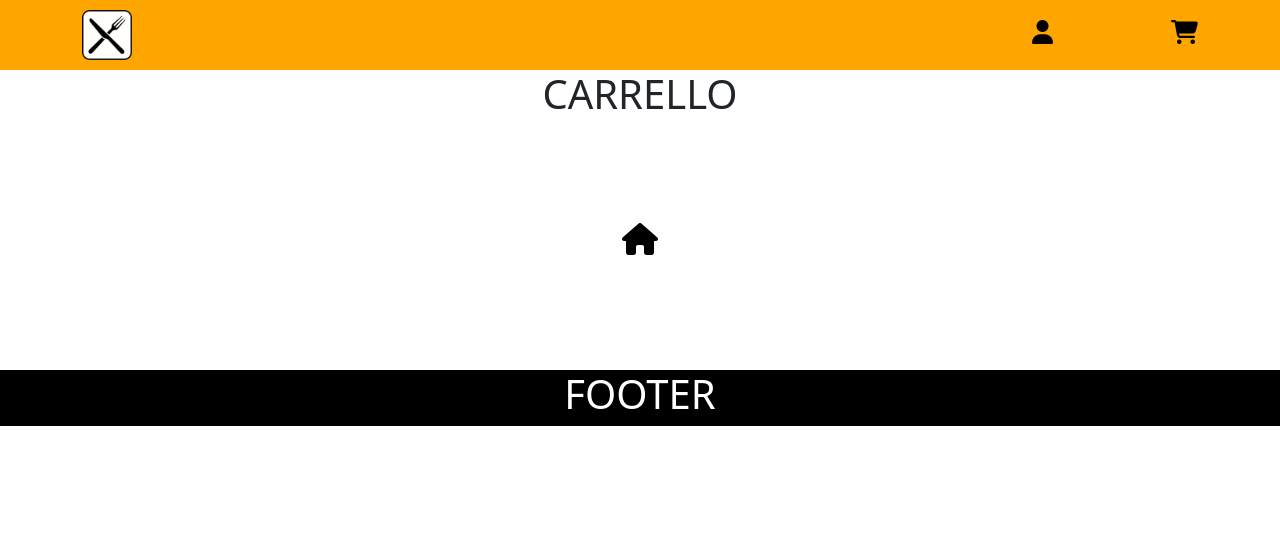
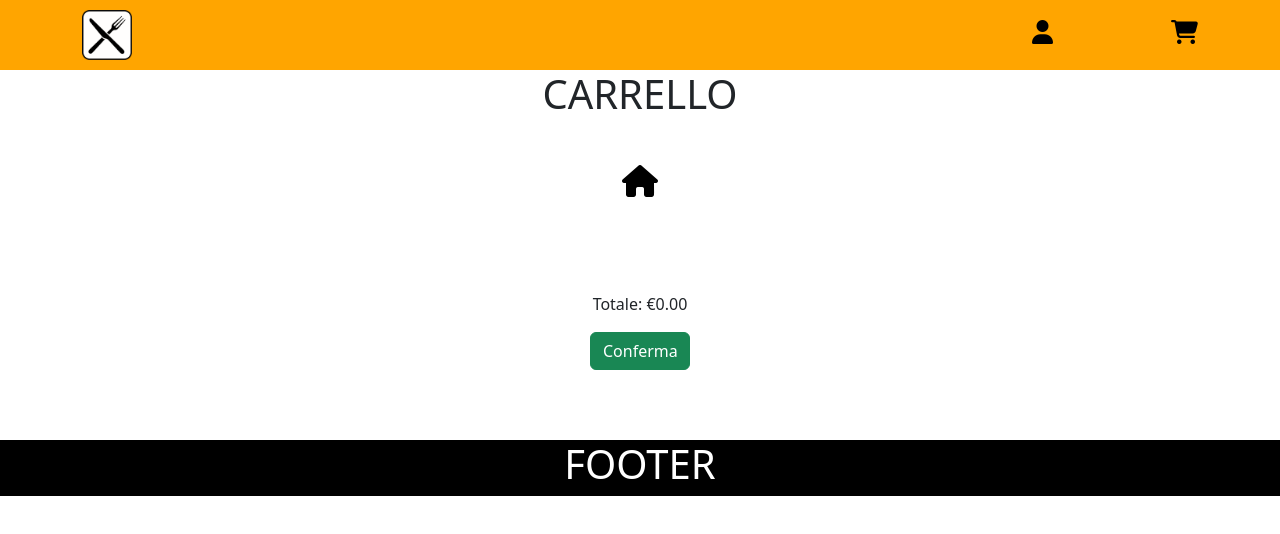
Before and after one commit to aldoaquino451/deliveboo_frontend, a Vue app: page /cart in a window 1280 px wide. Shown: the top 534 px of the page. Built offline with nearby package versions, Linux system fonts and the light colour scheme.

Commit message:
[totalamount cart]

```diff
--- a/src/pages/Cart.vue
+++ b/src/pages/Cart.vue
@@ -7,6 +7,12 @@ export default {
   computed: {
     cart() {
       return store.cart;
+    },
+
+    totalAmount() {
+      return this.cart.reduce((total, cartItem) => {
+        return total + cartItem.product.price * cartItem.quantity;
+      }, 0);
     },
   },
 
@@ -40,17 +46,27 @@ export default {
         <button @click="decrementQuantity(cartItem)">-</button>
       </li>
     </ul>
+
+    <div>
+      <p>Totale: €{{ totalAmount.toFixed(2) }}</p>
+      <button type="button" class="btn btn-success">Conferma</button>
+    </div>
+
   </section>
 </template>
 
 <style lang="scss" scoped>
   section{
     margin-top: 70px;
+    margin-bottom: 70px;
     height: 300px;
     text-align: center;
     i{
       font-size: 2rem;
       color: black;
     }
+    .btn{
+      width: 100px;
+    }
   }
 </style>
```
